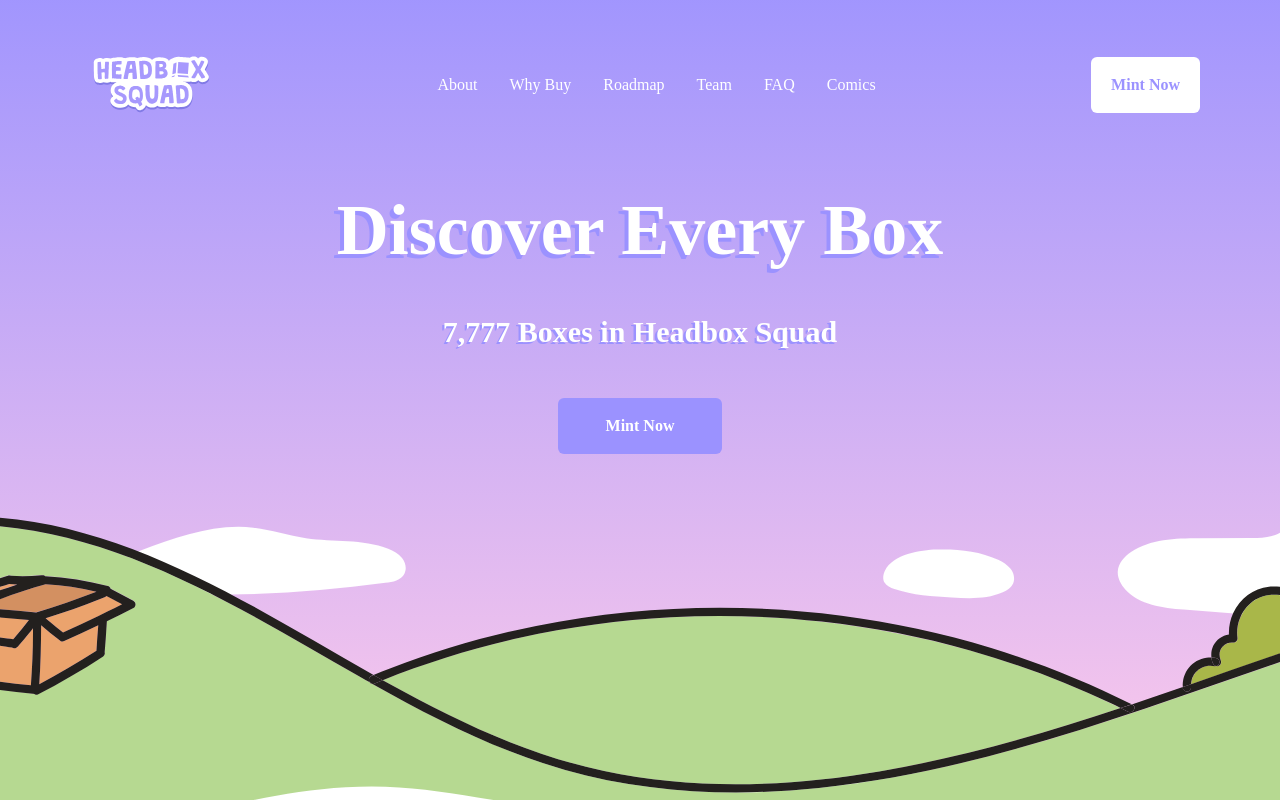
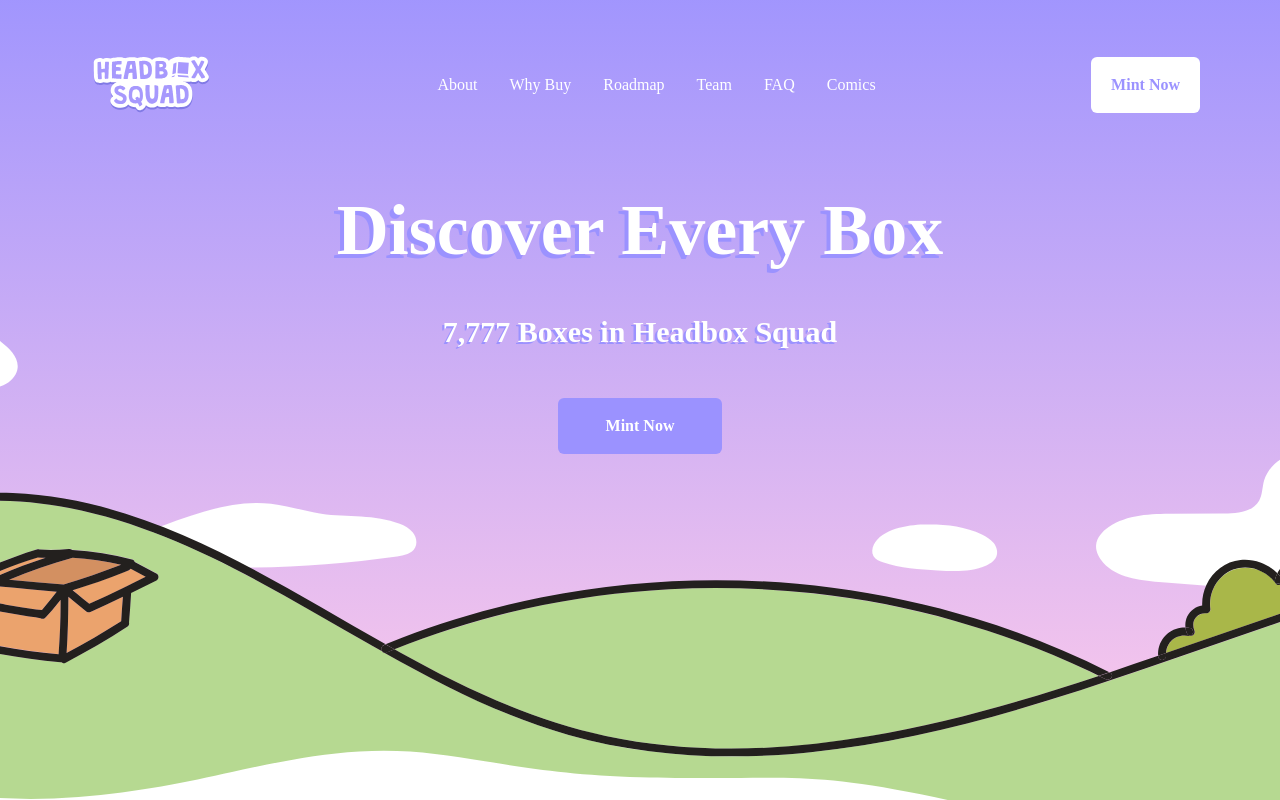
Before and after one commit to WahyuS002/headboxsquad_genesis, a React (Create React App) app: page / in a window 1280 px wide. Shown: the top 800 px of the page. Built offline with nearby package versions, Linux system fonts and the light colour scheme.

Commit message:
:zap: quick fixed vh in Hero background image

```diff
--- a/src/pages/Home.js
+++ b/src/pages/Home.js
@@ -14,7 +14,7 @@
     return (
         <div>
             <div className="relative">
-                <div className="absolute max-w-full inset-0 -z-20 min-h-screen md:min-h-[110vh] bg-no-repeat bg-[url('./assets/homepage_hero.svg')] md:bg-cover bg-top"></div>
+                <div className="absolute max-w-full inset-0 -z-20 min-h-screen md:min-h-[105vh] bg-no-repeat bg-[url('./assets/homepage_hero.svg')] md:bg-cover bg-top"></div>
             </div>
             <div className="min-h-screen">
                 <Navbar />
```
